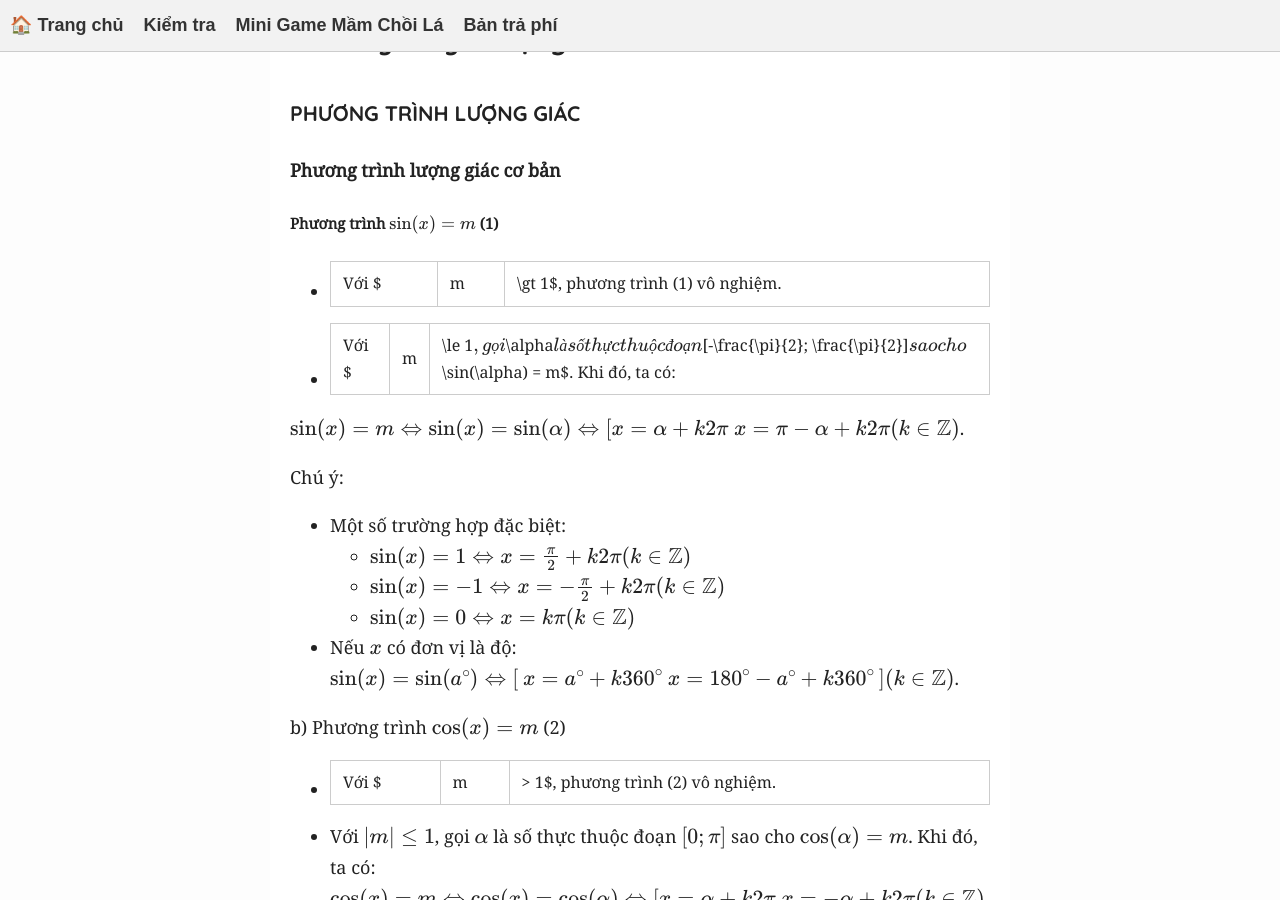
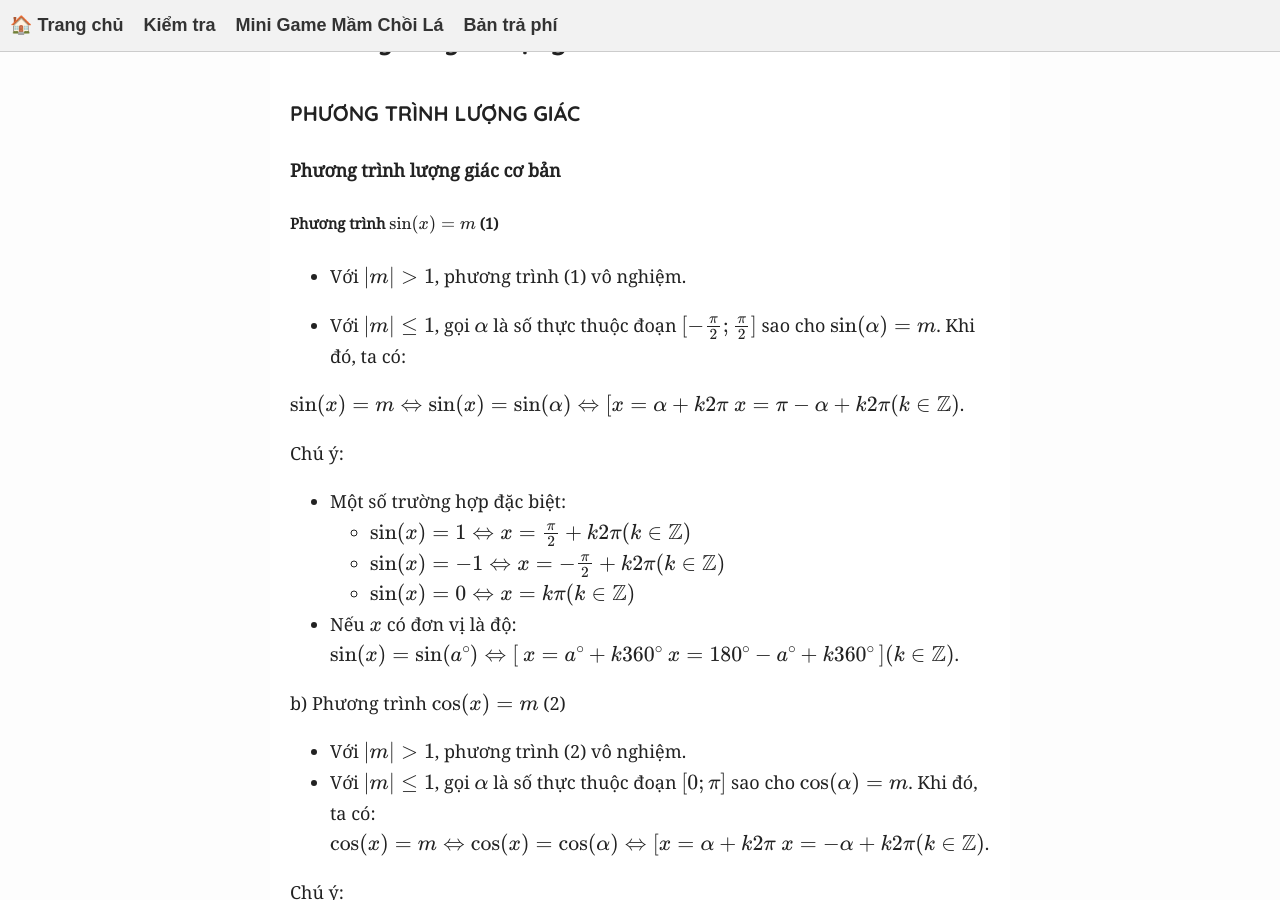
Before and after one commit to NguyenMuoiVN1988/publicstudyrepo, a Jekyll site: the page built from TNTHPT/CD1part1.md, in a window 1280 px wide and 900 px high, scrolled down 239 px. Built offline with Jekyll 4.4.1, drawn with Linux system fonts in a browser that asks for light colours.

Commit message:
Update CD1part1.md

```diff
--- a/TNTHPT/CD1part1.md
+++ b/TNTHPT/CD1part1.md
@@ -12,8 +12,10 @@ tags: [Phương trình, Bất phương trình, Ôn thi THPT, Lượng giác, Tó
 #### Phương trình lượng giác cơ bản
 
 #####  Phương trình $\sin(x) = m$ (1)
-* Với $|m| \gt 1$, phương trình (1) vô nghiệm.
-* Với $|m| \le 1$, gọi $\alpha$ là số thực thuộc đoạn $[-\frac{\pi}{2}; \frac{\pi}{2}]$ sao cho $\sin(\alpha) = m$. Khi đó, ta có:
+
+* Với $\|m\| \gt 1$, phương trình (1) vô nghiệm.
+
+* Với $\|m\| \le 1$, gọi $\alpha$ là số thực thuộc đoạn $[-\frac{\pi}{2}; \frac{\pi}{2}]$ sao cho $\sin(\alpha) = m$. Khi đó, ta có:
 
 $\sin(x) = m \Leftrightarrow \sin(x) = \sin(\alpha) \Leftrightarrow \left[ \begin{array}{l} x = \alpha + k2\pi \\ x = \pi - \alpha + k2\pi \end{array} \right. (k \in \mathbb{Z})$.
 
@@ -25,8 +27,8 @@ Chú ý:
 * Nếu $x$ có đơn vị là độ: $\sin(x) = \sin(a^{\circ}) \Leftrightarrow \begin{bmatrix} x = a^{\circ} + k360^{\circ} \\ x = 180^{\circ} - a^{\circ} + k360^{\circ} \end{bmatrix} (k \in \mathbb{Z})$.
 
 b) Phương trình $\cos(x) = m$ (2)
-* Với $|m| > 1$, phương trình (2) vô nghiệm.
-* Với $|m| \le 1$, gọi $\alpha$ là số thực thuộc đoạn $[0; \pi]$ sao cho $\cos(\alpha) = m$. Khi đó, ta có:
+* Với $\|m\| > 1$, phương trình (2) vô nghiệm.
+* Với $\|m\| \le 1$, gọi $\alpha$ là số thực thuộc đoạn $[0; \pi]$ sao cho $\cos(\alpha) = m$. Khi đó, ta có:
     $\cos(x) = m \Leftrightarrow \cos(x) = \cos(\alpha) \Leftrightarrow \left[ \begin{array}{l} x = \alpha + k2\pi \\ x = -\alpha + k2\pi \end{array} \right. (k \in \mathbb{Z})$.
 
 Chú ý:
```
